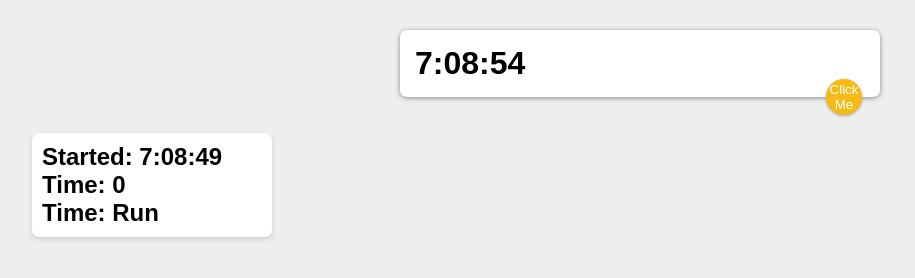
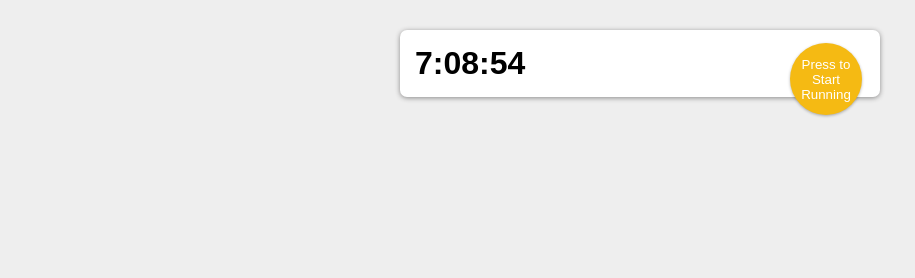
Before and after one commit to sergi-s/running_timer_app, a React app: page / in a window 1280 px wide. Shown: the whole page, without its empty margins (0-915 px from the left). Built offline with nearby package versions, Linux system fonts and the light colour scheme.

Commit message:
toggole text on button

```diff
--- a/public/styles.css
+++ b/public/styles.css
@@ -67,7 +67,7 @@ footer p {
   outline: none;
 }
 
-form {
+.formm {
   position: relative;
   width: 480px;
   margin: 30px auto 20px auto;
@@ -76,8 +76,8 @@ form {
   border-radius: 7px;
   box-shadow: 0 1px 5px rgb(138, 137, 137);
 }
-form input,
-form textarea {
+.formm input,
+.formm textarea {
   width: 100%;
   border: none;
   padding: 4px;
@@ -86,7 +86,7 @@ form textarea {
   font-family: inherit;
   resize: none;
 }
-form button {
+.formm button {
   position: absolute;
   right: 18px;
   bottom: -18px;
@@ -94,8 +94,8 @@ form button {
   color: #fff;
   border: none;
   border-radius: 50%;
-  width: 36px;
-  height: 36px;
+  width: 72px;
+  height: 72px;
   box-shadow: 0 1px 3px rgba(0, 0, 0, 0.3);
   cursor: pointer;
   outline: none;
--- a/src/Components/App.js
+++ b/src/Components/App.js
@@ -3,6 +3,8 @@ import Card from "./Card";
 
 function App() {
   setInterval(getTime, 1000);
+
+  const [BUTT, setBUTT] = useState(true);
 
   const [initSate, setSate] = useState(
     new Date().toLocaleTimeString().replace("AM", "").replace("PM", "")
@@ -12,6 +14,7 @@ function App() {
 
   function handle(event) {
     setlist((prevItems) => {
+      setBUTT(!BUTT);
       var A = ReturnToNumber(initSate);
       var B = ReturnToNumber(prevItems[prevItems.length - 1].Started);
 
@@ -38,12 +41,15 @@ function App() {
 
   return (
     <div>
-      <form>
+      <div className='formm'>
         <h1>{initSate}</h1>
-        <button onClick={handle}> Click Me </button>
-      </form>
+        <button onClick={handle}>
+          Press to {BUTT ? "Start Running" : "Take a break"}{" "}
+        </button>
+      </div>
 
       {list.map((element, index) => {
+        if (index < 1) return;
         return (
           <Card
             key={index}
```
